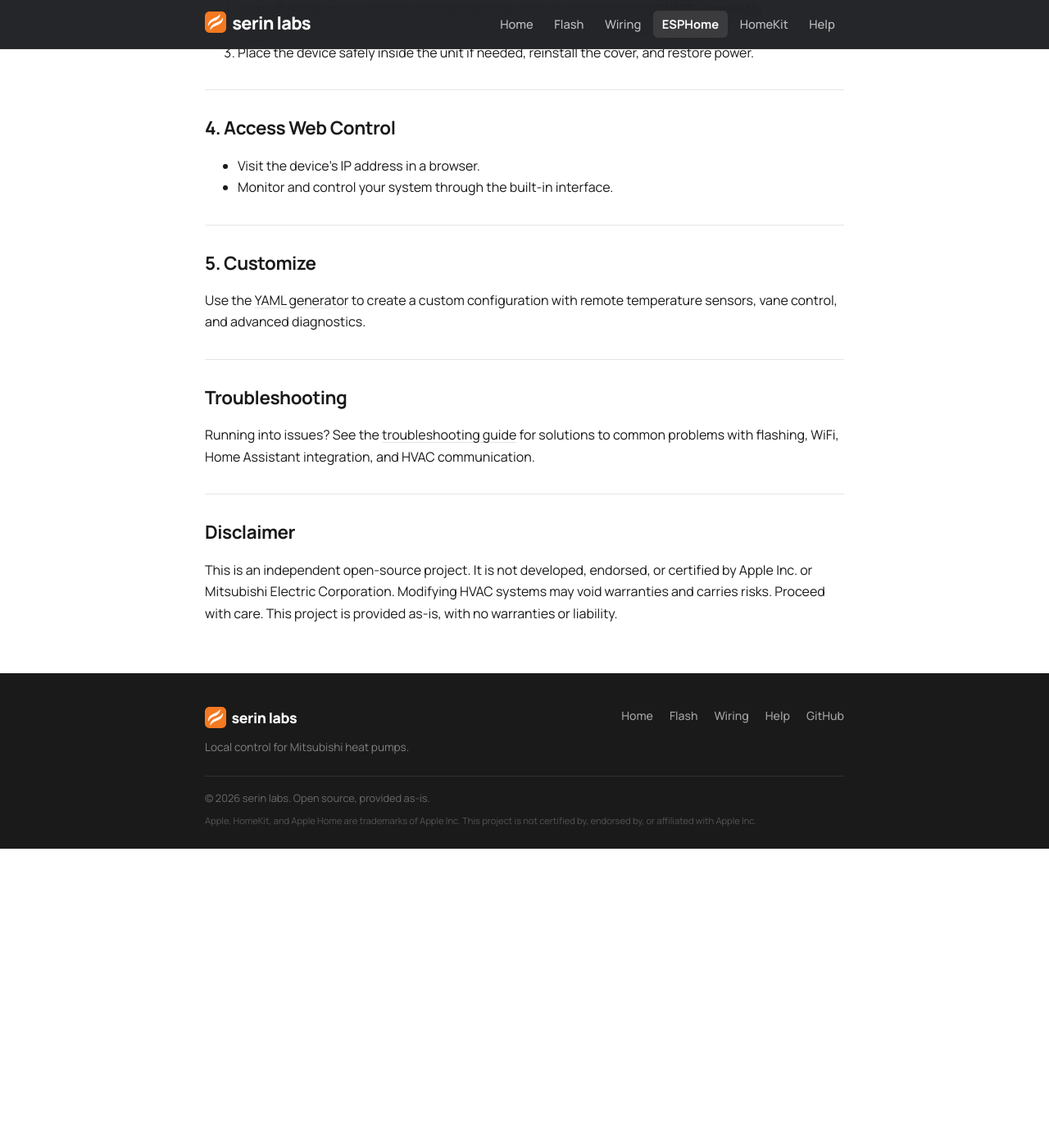
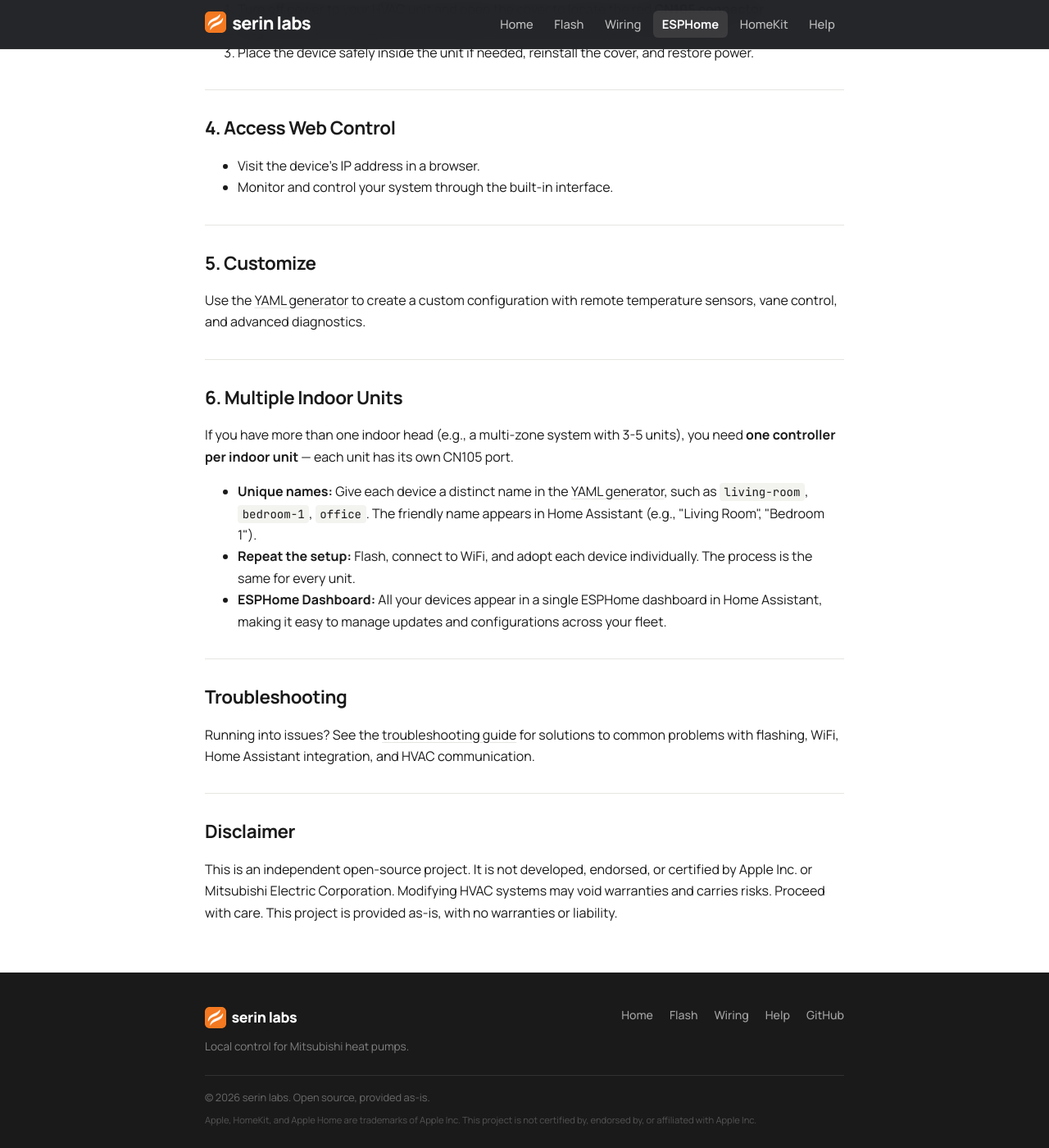
Before and after one commit to Serin-Labs/serin-labs.github.io, a Jekyll site: the page built from esphome/setup.html, in a window 1280 px wide and 1400 px high, scrolled down 1299 px. Shown: the whole window at 82% size. Built offline with Jekyll 4.4.1, drawn with Linux system fonts in a browser that asks for light colours; before the commit the page ends 2334 px from its top, so only the background shows below that.

Commit message:
Add multi-unit setup guidance across site
Add 5th Quick Start bullet about one controller per indoor head.
Add dedicated multi-unit sections to ESPHome and HomeKit setup pages
with platform-specific guidance. Add naming hint to YAML generator.

```diff
--- a/assets/css/main.css
+++ b/assets/css/main.css
@@ -815,6 +815,13 @@ main {
 .hidden-field { display: none; }
 .hidden-field.visible { display: block; margin-top: 0.5em; }
 .hidden-field small { display: block; color: var(--muted); font-size: 0.85em; margin-top: 0.25em; }
+.field-hint {
+  display: block;
+  color: var(--muted);
+  font-size: 0.85em;
+  margin-top: -0.3em;
+  margin-bottom: 0.6em;
+}
 
 /* ===== FAQ / TROUBLESHOOTING ACCORDION ===== */
 details {
--- a/esphome/generate-yaml.html
+++ b/esphome/generate-yaml.html
@@ -23,6 +23,7 @@ nav_active: esphome
         <input type="text" name="devicename" id="devicename" placeholder="serin-cn105"><br>
         <label for="friendlyname">Friendly Name:</label><br>
         <input type="text" name="friendlyname" id="friendlyname" placeholder="Serin Heat Pump Controller"><br>
+        <small class="field-hint">For multi-unit setups, give each device a unique name — e.g., <code>bedroom-1</code> / "Bedroom 1", <code>office</code> / "Office".</small>
         <label>Which board?</label><br>
         <input type="radio" name="board" value="esp32-s3" id="board-s3" checked> <label for="board-s3">M5Stack Atom S3 Lite (ESP32-S3)</label><br>
         <input type="radio" name="board" value="esp32-c6" id="board-c6"> <label for="board-c6">M5Stack NanoC6 (ESP32-C6)</label><br>
--- a/esphome/setup.html
+++ b/esphome/setup.html
@@ -69,6 +69,15 @@ nav_active: esphome
   <p>Use the <a href="/esphome/generate-yaml">YAML generator</a> to create a custom configuration with remote temperature sensors, vane control, and advanced diagnostics.</p>
   <hr>
 
+  <h2>6. Multiple Indoor Units</h2>
+  <p>If you have more than one indoor head (e.g., a multi-zone system with 3-5 units), you need <strong>one controller per indoor unit</strong> — each unit has its own CN105 port.</p>
+  <ul>
+    <li><strong>Unique names:</strong> Give each device a distinct name in the <a href="/esphome/generate-yaml">YAML generator</a>, such as <code>living-room</code>, <code>bedroom-1</code>, <code>office</code>. The friendly name appears in Home Assistant (e.g., "Living Room", "Bedroom 1").</li>
+    <li><strong>Repeat the setup:</strong> Flash, connect to WiFi, and adopt each device individually. The process is the same for every unit.</li>
+    <li><strong>ESPHome Dashboard:</strong> All your devices appear in a single ESPHome dashboard in Home Assistant, making it easy to manage updates and configurations across your fleet.</li>
+  </ul>
+  <hr>
+
   <h2>Troubleshooting</h2>
   <p>Running into issues? See the <a href="/troubleshooting">troubleshooting guide</a> for solutions to common problems with flashing, WiFi, Home Assistant integration, and HVAC communication.</p>
   <hr>
--- a/index.html
+++ b/index.html
@@ -63,6 +63,7 @@ nav_active: home
     <li><strong>Flash the Firmware:</strong> Use the <a href="/flash">flash tool</a> to install ESPHome or HomeKit firmware from your browser.</li>
     <li><strong>Follow Your Setup Guide:</strong> <a href="/esphome/setup">ESPHome setup</a> or <a href="/homekit/setup">HomeKit-compatible setup</a> — connect to WiFi and configure your platform.</li>
     <li><strong>Install in Your HVAC:</strong> Power off, connect the <a href="/wiring">CN105-to-Grove cable</a>, tuck the device inside, and restore power.</li>
+    <li><strong>Multiple Indoor Units?</strong> You need one controller per indoor head — each unit has its own CN105 port. Repeat the steps above for each unit, giving each device a unique name.</li>
   </ol>
 </div>
 
```
Also changed, not shown: homekit/setup.html (+9 -0 lines).
